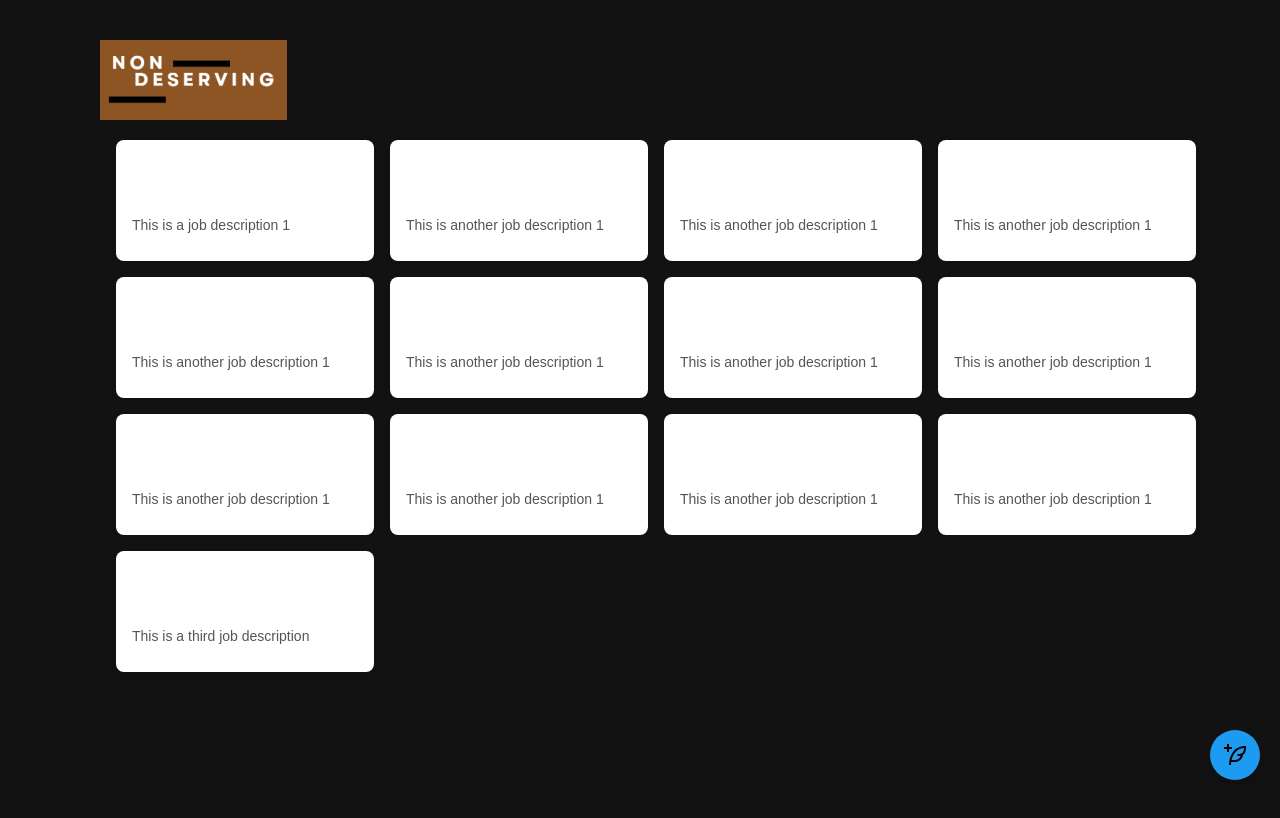
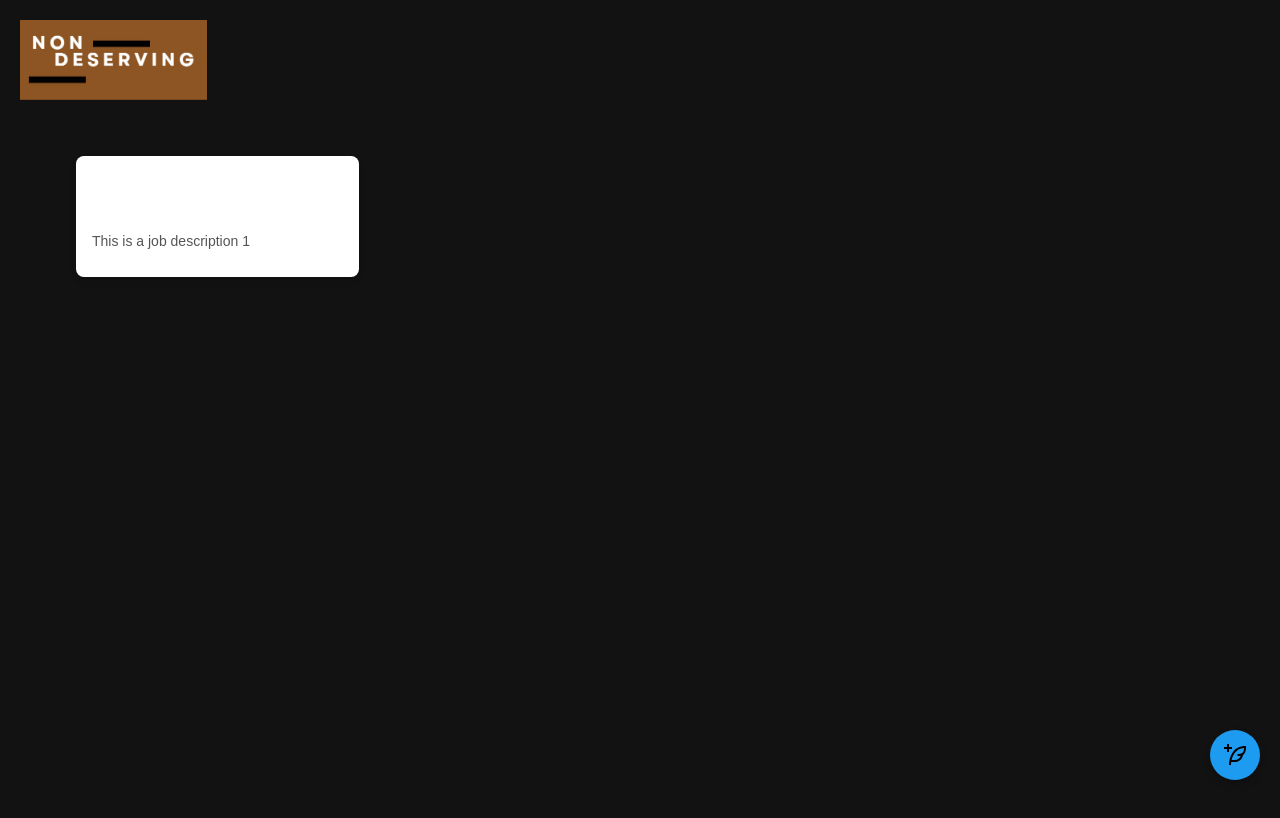
Before and after one commit to Negi97Mohit/worthless, a React (Create React App) app: page / in a window 1280 px wide. Shown: the top 818 px of the page. Built offline with nearby package versions, Linux system fonts and the light colour scheme.

Commit message:
tweet card

```diff
--- a/src/App.css
+++ b/src/App.css
@@ -1,5 +1,3 @@
-/* App.css */
-
 /* Global body styles */
 body {
   background-color: #121212;
@@ -19,20 +17,34 @@ body {
   justify-content: flex-start; /* Align content to the top */
 }
 
+/* Main content section */
+.AppGrid {
+  display: flex;
+  width: 100%; /* Full width for content */
+  margin-top: 100px;  /* Space to push content below the fixed logo */
+  gap: 20px; /* Space between columns */
+}
+
+/* Column 1: Logo */
+.logo-column {
+  flex: 0 0 auto; /* Fixed size */
+}
+
 /* Logo Styling */
 .AppLogo {
-  margin-top: 20px; /* Adds space between the top and the logo */
+  position: fixed;
+  top: 20px; /* Space between the top and the logo */
+  left: 20px; /* Space from the left */
   height: 80px;
   width: auto;
+  z-index: 10; /* Ensure logo stays above other content */
 }
 
-/* Main content section */
-.AppContent {
+/* Column 2: Job Listings */
+.content-column {
   display: flex;
   flex-direction: column;
-  justify-content: center;
-  align-items: center;
-  width: 100%; /* Full width to make the card container fill the space */
+  width: 100%; /* Full width for content */
   padding: 20px;
 }
 
--- a/src/App.js
+++ b/src/App.js
@@ -5,18 +5,6 @@ import './App.css'; // Assuming the CSS file is the same
 
 const data = [
   { id: 1, title: 'Job Title 1', description: 'This is a job description 1' },
-  { id: 2, title: 'Job Title 2', description: 'This is another job description 1' },
-  { id: 2, title: 'Job Title 2', description: 'This is another job description 1' },
-  { id: 2, title: 'Job Title 2', description: 'This is another job description 1' },
-  { id: 2, title: 'Job Title 2', description: 'This is another job description 1' },
-  { id: 2, title: 'Job Title 2', description: 'This is another job description 1' },
-  { id: 2, title: 'Job Title 2', description: 'This is another job description 1' },
-  { id: 2, title: 'Job Title 2', description: 'This is another job description 1' },
-  { id: 2, title: 'Job Title 2', description: 'This is another job description 1' },
-  { id: 2, title: 'Job Title 2', description: 'This is another job description 1' },
-  { id: 2, title: 'Job Title 2', description: 'This is another job description 1' },
-  { id: 2, title: 'Job Title 2', description: 'This is another job description 1' },
-  { id: 3, title: 'Job Title 3', description: 'This is a third job description' },
   // Add more data as needed
 ];
 
```
Also changed, not shown: src/components/TweetFeed.js (+0 -14 lines).
